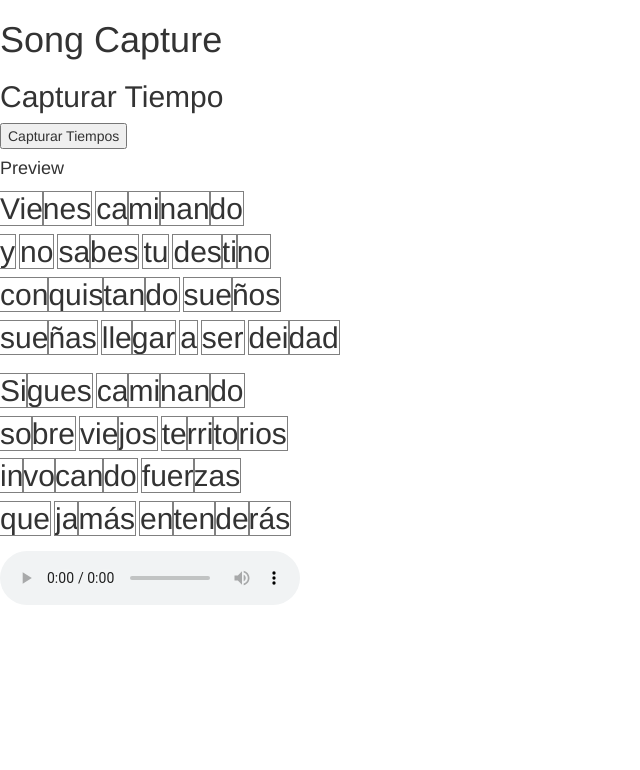
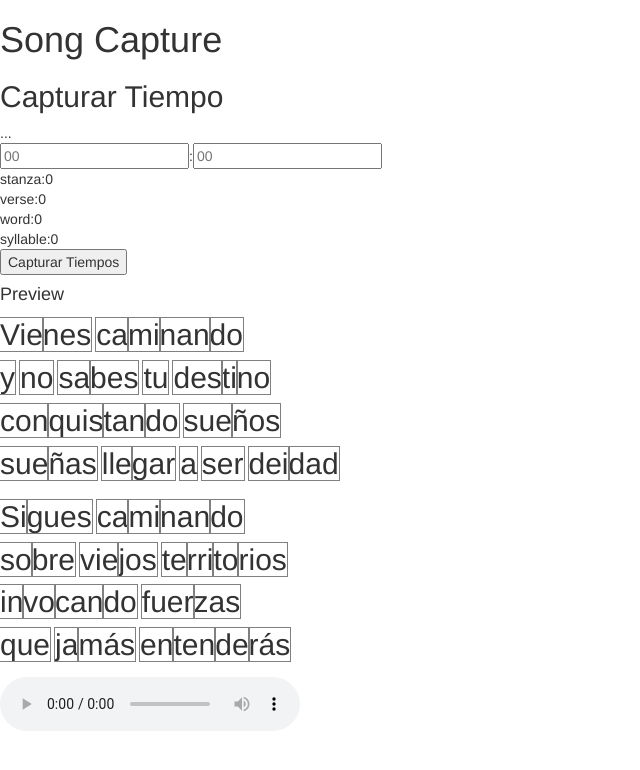
Before and after one commit to karaoke-shower/karaoke-shower-client, a React (Create React App) app in the folder frontend/: page / in a window 1280 px wide. Both pictures are taken after a click on the button "Capturar Tiempos". Shown: the top 770 px of the page, without its empty margins (0-640 px from the left). Built offline with nearby package versions, Linux system fonts and the light colour scheme.

Commit message:
added syllable time dialog template

```diff
--- a/frontend/src/SongCapture.js
+++ b/frontend/src/SongCapture.js
@@ -1,6 +1,8 @@
 import React from 'react';
 import SongTextInput from './SongTextInput';
 import SongTextDisplay from './SongTextDisplay';
+
+import SyllableTimeDialog from './SyllableTimeDialog';
 
 import SyllableCapture from './SyllableCapture';
 
@@ -42,7 +44,10 @@ que ja·más en·ten·de·rás`
 
                 {
                     this.state.capturingTime &&
-                    <h2>Capturar Tiempo</h2>
+                    <React.Fragment>
+                        <h2>Capturar Tiempo</h2>
+                        <SyllableTimeDialog/>
+                    </React.Fragment>
                 }
 
                 <button onClick={ () => this.prepareTimeCapture() }>
@@ -81,7 +86,13 @@ que ja·más en·ten·de·rás`
 
     handleSyllableClick = ( e ) => {
 
-        console.log(e.target.innerHTML)
+        console.log(
+            e.target.attributes.stanza.value,
+            e.target.attributes.verse.value,
+            e.target.attributes.word.value,
+            e.target.attributes.syllable.value,
+            e.target.innerHTML
+        )
 
     }
 
@@ -99,6 +110,10 @@ que ja·más en·ten·de·rás`
                             <SyllableCapture
                             key={ `${i}-${j}-${k}-${l}` }
                             text={syllable}
+                            stanza={i}
+                            verse={j}
+                            word={k}
+                            syllable={l}
                             onClick={(e)=>this.handleSyllableClick(e)}
                             />
                         )
--- a/frontend/src/SyllableCapture.js
+++ b/frontend/src/SyllableCapture.js
@@ -4,6 +4,10 @@ const SyllableCapture = (props) => {
 
     return (
         <span
+        stanza={props.stanza}
+        verse={props.verse}
+        word={props.word}
+        syllable={props.syllable}
         className="syllable"
         onClick={props.onClick}>
             {props.text}
--- /dev/null
+++ b/frontend/src/SyllableTimeDialog.js
@@ -0,0 +1,58 @@
+import React from 'react';
+
+const SyllableTimeDialog = (props) => {
+    return (
+        <div className="syllable-time-capture">
+
+            <div className="text-time">
+                <div className="text">
+                    ...
+                </div>
+                <div className="time">
+                    <input
+                    className="minutes"
+                    name="minutes"
+                    placeholder="00"
+                    />
+                    :
+                    <input
+                    className="seconds"
+                    name="seconds"
+                    placeholder="00"
+                    />
+                </div>
+
+            </div>
+
+            <div className="position">
+                <div className="stanza">
+                    stanza:
+                    <span>
+                        0
+                    </span>
+                </div>
+                <div className="verse">
+                    verse:
+                    <span>
+                        0
+                    </span>
+                </div>
+                <div className="word">
+                    word:
+                    <span>
+                        0
+                    </span>
+                </div>
+                <div className="syllable">
+                    syllable:
+                    <span>
+                        0
+                    </span>
+                </div>
+            </div>
+
+        </div>
+    )
+}
+
+export default SyllableTimeDialog;
```
